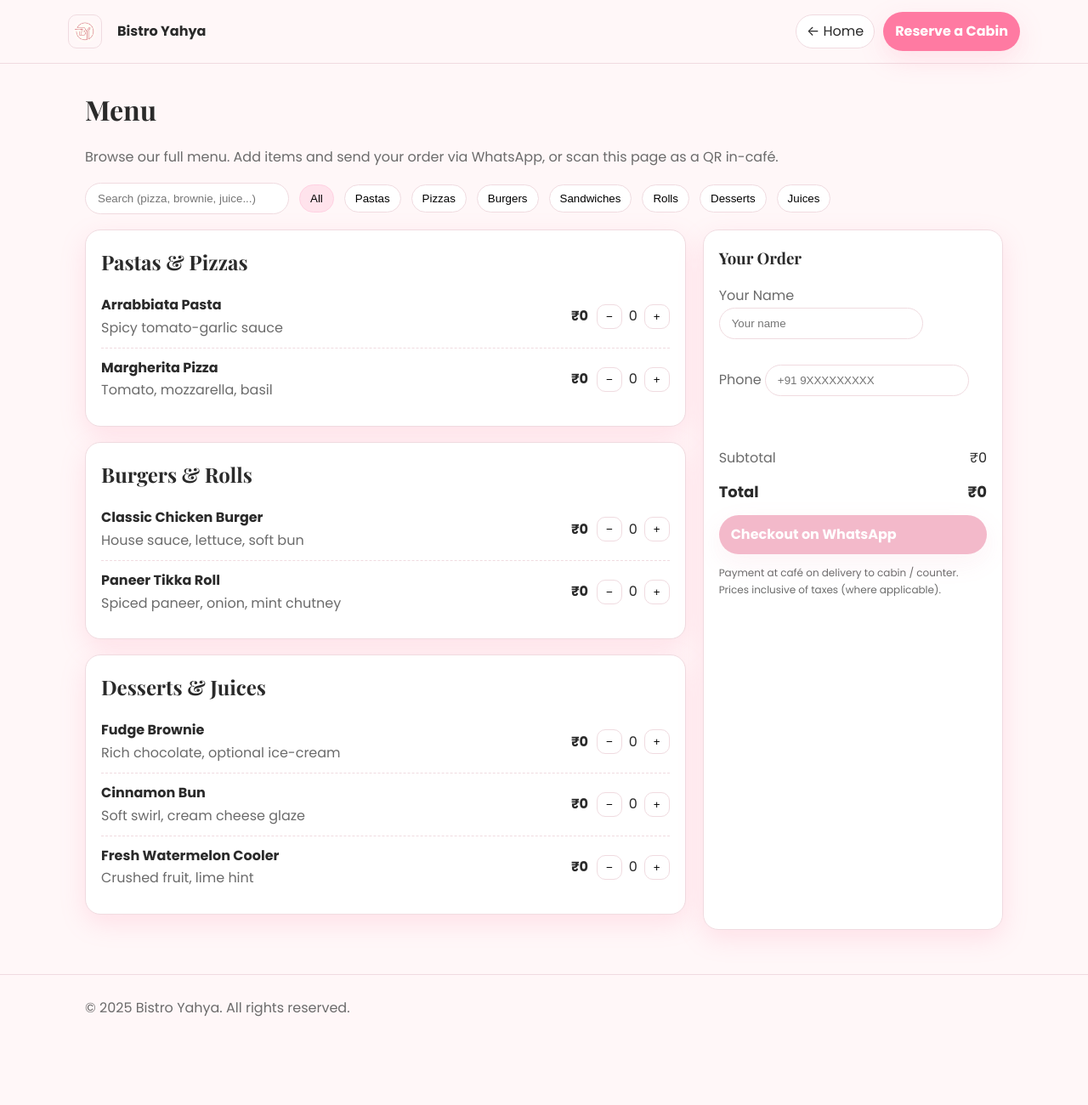
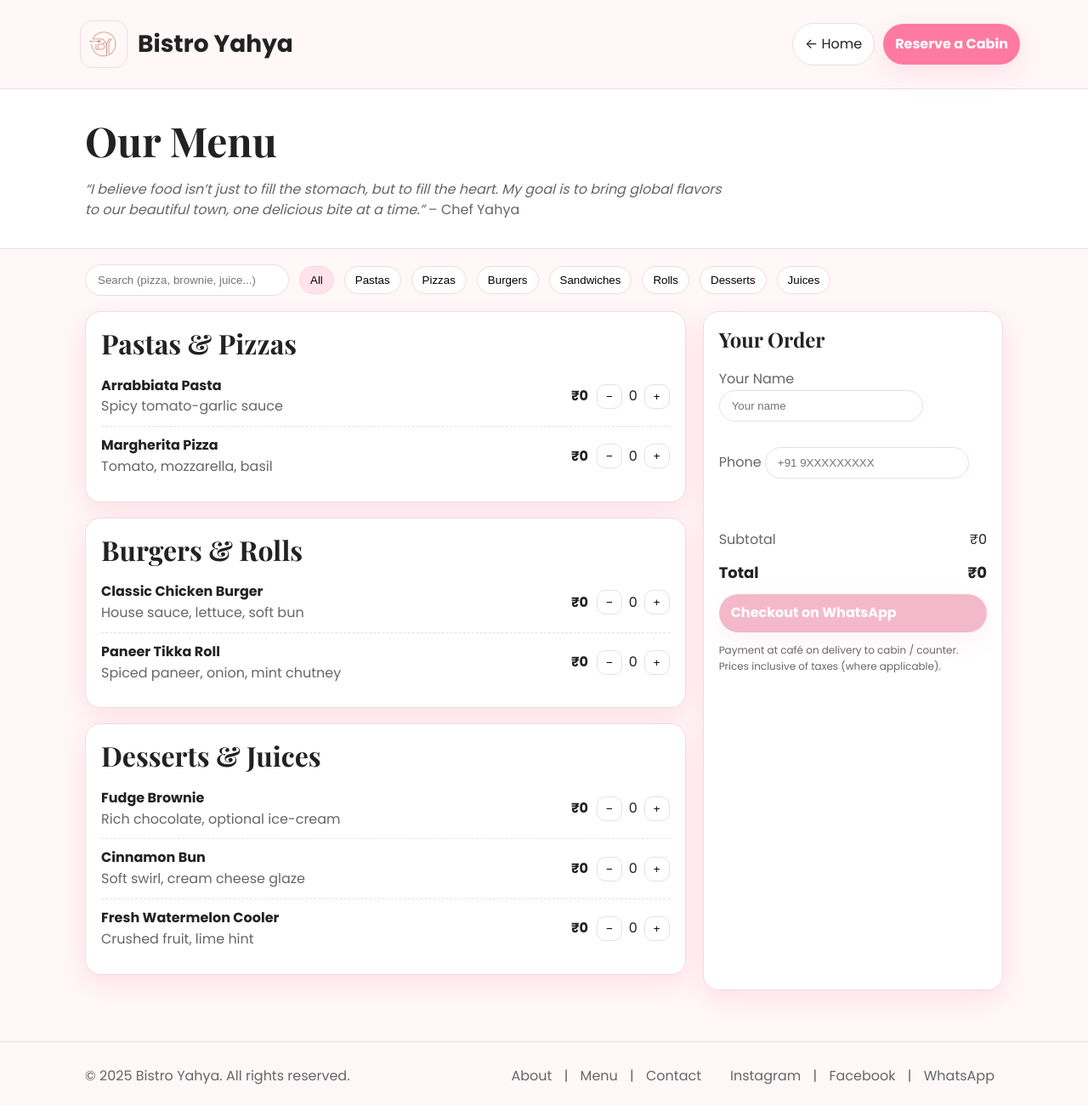
Before and after one commit to mushusm/bistro-yahya-website, a plain HTML site: page menu.html in a window 1280 px wide. Shown: the whole page at 85% size. Before the commit the page ends 1225 px from the top, so only its background shows below. Drawn offline with nearby package versions, Linux system fonts and the light colour scheme.

Commit message:
Update menu.html

```diff
--- a/menu.html
+++ b/menu.html
@@ -4,28 +4,43 @@
   <meta charset="utf-8" />
   <meta name="viewport" content="width=device-width, initial-scale=1" />
   <title>Menu | Bistro Yahya</title>
-  <meta name="description" content="View the full Bistro Yahya menu. Pastas, pizzas, burgers, sandwiches, rolls, specialty desserts and fresh juices. Order via WhatsApp or scan QR in-café." />
+  <meta name="description" content="View the full Bistro Yahya menu. Pastas, pizzas, burgers, sandwiches, rolls, specialty desserts and fresh juices. Order via WhatsApp or scan in-café." />
   <link rel="icon" href="Bistro Yahya.png" />
   <link href="https://fonts.googleapis.com/css2?family=Playfair+Display:wght@600;700&family=Poppins:wght@400;500;700&display=swap" rel="stylesheet">
   <style>
-    :root{ --bg:#fff7f8; --card:#ffffff; --text:#2a2a2a; --muted:#6b6b6b; --accent:#ff7aa2; --accent-2:#f3c6cf; --leaf:#7bb089; --border:#f0dbe0; --max:1120px; --radius:18px; --shadow:0 10px 30px rgba(255,122,162,.18); }
+    :root{ --bg:#fff7f8; --card:#ffffff; --text:#222; --muted:#666; --accent:#ff7aa2; --accent-2:#f3c6cf; --leaf:#7bb089; --border:#f0dbe0; --max:1120px; --radius:18px; --shadow:0 10px 30px rgba(255,122,162,.18); }
     *{box-sizing:border-box}
-    html,body{margin:0;background:var(--bg);color:var(--text);font-family:Poppins,system-ui,-apple-system,Segoe UI,Roboto,Arial,sans-serif;line-height:1.65}
-    h1,h2,h3{font-family:"Playfair Display",serif;margin:0 0 8px}
+    html{scroll-behavior:smooth}
+    html,body{margin:0;background:var(--bg);color:var(--text);font-family:Poppins,system-ui,-apple-system,Segoe UI,Roboto,Arial,sans-serif;line-height:1.55}
+    body{font-size:16px} @media (max-width:768px){body{font-size:18px}}
+    h1,h2,h3{font-family:"Playfair Display",serif;line-height:1.2;margin:0 0 8px}
+    h1{font-size:clamp(36px,5vw,48px)}
+    h2{font-size:clamp(28px,3.2vw,32px)}
+    h3{font-size:clamp(20px,2.4vw,24px)}
     a{color:inherit;text-decoration:none}
     .container{max-width:var(--max);margin:0 auto;padding:0 20px}
-    header{position:sticky;top:0;background:rgba(255,247,248,.85);backdrop-filter:saturate(180%) blur(8px);border-bottom:1px solid var(--border);z-index:10}
-    .nav{display:flex;align-items:center;justify-content:space-between;padding:14px 0}
+
+    /* Header */
+    header{position:sticky;top:0;background:rgba(255,247,248,.85);backdrop-filter:saturate(180%) blur(8px);border-bottom:1px solid var(--border);z-index:10;min-height:72px}
+    .nav{display:flex;align-items:center;justify-content:space-between;padding:12px 0}
     .brand{display:flex;gap:12px;align-items:center}
-    .brand img{width:40px;height:40px;border-radius:10px;border:1px solid var(--border)}
-    .cta{background:var(--accent);color:#fff;font-weight:700;padding:10px 14px;border-radius:999px;box-shadow:var(--shadow)}
-    .cta.disabled{opacity:.55;pointer-events:none;filter:grayscale(20%)}
-    main{padding:28px 0}
-    .controls{display:flex;gap:12px;flex-wrap:wrap;align-items:center;margin:8px 0 18px}
+    .brand img{width:56px;height:56px;border-radius:14px;border:1px solid var(--border)}
+    .brand strong{font-weight:800;font-size:clamp(20px,3vw,28px)}
+    .nav a{padding:12px 14px;border-radius:999px}
+
+    main{padding:0 0 28px}
+
+    /* Menu hero */
+    .menu-hero{background:#fff;padding:32px 0 16px;border-bottom:1px solid var(--border)}
+    .menu-hero .sub{color:var(--muted);max-width:760px}
+
+    /* Controls + grid */
+    .controls{display:flex;gap:12px;flex-wrap:wrap;align-items:center;margin:18px 0}
     .input{background:#fff;border:1px solid var(--border);border-radius:999px;padding:10px 14px;min-width:240px}
     .chip{background:#fff;border:1px solid var(--border);border-radius:999px;padding:8px 12px;cursor:pointer}
     .chip.active{background:#ffe3ec;border-color:#ffd1e2}
     .grid{display:grid;grid-template-columns:2fr 1fr;gap:20px}
+
     .card{background:var(--card);border:1px solid var(--border);border-radius:var(--radius);padding:18px;box-shadow:var(--shadow)}
     .sec{margin-bottom:18px}
     .item{display:grid;grid-template-columns:1fr auto auto;gap:10px;align-items:center;padding:10px 0;border-bottom:1px dashed var(--border)}
@@ -33,36 +48,50 @@
     .muted{color:var(--muted)}
     .price{font-weight:700}
     .btn{border:1px solid var(--border);background:#fff;border-radius:10px;padding:6px 10px;cursor:pointer}
-    .btn:disabled{opacity:.5;cursor:not-allowed}
     .qty{display:inline-flex;align-items:center;gap:8px}
     .sticky{position:sticky;top:82px}
     .summary{display:flex;flex-direction:column;gap:12px}
-    .summary h3{margin:0 0 4px}
     .line{display:flex;justify-content:space-between}
     .total{font-weight:800;font-size:18px}
     .note{font-size:12px;color:var(--muted)}
     .tag{display:inline-block;background:var(--leaf);color:#fff;border-radius:999px;padding:2px 8px;font-size:12px;margin-left:8px}
     .ribbon{display:inline-block;background:#fff;border:1px solid var(--border);padding:6px 12px;border-radius:999px}
-    footer{border-top:1px solid var(--border);padding:26px 0;color:var(--muted);margin-top:24px}
-    @media (max-width: 980px){.grid{grid-template-columns:1fr}}
+
+    footer{border-top:1px solid var(--border);padding:28px 0;color:var(--muted);margin-top:32px}
+    .foot{display:grid;grid-template-columns:1fr auto auto;gap:14px;align-items:center}
+    .links a{padding:8px 10px}
+    .actionbar{position:fixed;bottom:0;left:0;right:0;background:#fff;border-top:1px solid var(--border);display:none;z-index:60}
+    .actionbar .row{display:grid;grid-template-columns:repeat(3,1fr)}
+    .actionbar a{display:flex;align-items:center;justify-content:center;gap:8px;height:60px;font-weight:700}
+    .cta{background:var(--accent);color:#fff;font-weight:700;padding:10px 14px;border-radius:999px;box-shadow:var(--shadow)}
+    .cta.disabled{opacity:.55;pointer-events:none;filter:grayscale(20%)}
+
+    @media (max-width:980px){
+      .grid{grid-template-columns:1fr}
+      .actionbar{display:block}
+    }
   </style>
 </head>
 <body>
   <header>
     <div class="container nav">
-      <a class="brand" href="./"><img src="Bistro Yahya.png" alt="Bistro Yahya"/><strong style="margin-left:6px">Bistro Yahya</strong></a>
+      <a class="brand" href="./" aria-label="Bistro Yahya Home"><img src="Bistro Yahya.png" alt="Bistro Yahya"/><strong>Bistro Yahya</strong></a>
       <div style="display:flex;gap:10px;align-items:center">
         <a class="ribbon" href="./">← Home</a>
-        <a class="cta" href="https://wa.me/919611113310?text=Hi%2C%20I%27d%20like%20to%20reserve%20a%20cabin%20at%20Bistro%20Yahya" target="_blank" rel="noopener">Reserve a Cabin</a>
+        <a class="cta" href="https://wa.me/919611113310?text=Hi%20Bistro%20Yahya!%20I%27d%20like%20to%20reserve%20a%20cabin." target="_blank" rel="noopener" aria-label="Reserve a Cabin">Reserve a Cabin</a>
       </div>
     </div>
   </header>
 
   <main>
+    <section class="menu-hero">
+      <div class="container">
+        <h1>Our Menu</h1>
+        <p class="sub"><em>“I believe food isn’t just to fill the stomach, but to fill the heart. My goal is to bring global flavors to our beautiful town, one delicious bite at a time.”</em> – Chef Yahya</p>
+      </div>
+    </section>
+
     <div class="container">
-      <h1>Menu</h1>
-      <p class="muted">Browse our full menu. Add items and send your order via WhatsApp, or scan this page as a QR in-café.</p>
-
       <div class="controls">
         <input id="search" class="input" placeholder="Search (pizza, brownie, juice...)" />
         <button class="chip active" data-filter="all">All</button>
@@ -103,8 +132,21 @@
   </main>
 
   <footer>
-    <div class="container">© <span id="year"></span> Bistro Yahya. All rights reserved.</div>
+    <div class="container foot">
+      <div>© <span id="year"></span> Bistro Yahya. All rights reserved.</div>
+      <nav class="links" aria-label="Quick Links"><a href="./#chef">About</a> | <a href="menu.html">Menu</a> | <a href="./#visit">Contact</a></nav>
+      <div aria-label="Social" class="links"><a href="https://instagram.com/yourhandle" target="_blank" rel="noopener">Instagram</a> | <a href="https://facebook.com/yourpage" target="_blank" rel="noopener">Facebook</a> | <a href="https://wa.me/919611113310" target="_blank" rel="noopener">WhatsApp</a></div>
+    </div>
   </footer>
+
+  <!-- Sticky mobile action bar -->
+  <div class="actionbar" aria-hidden="true">
+    <div class="row">
+      <a href="menu.html" aria-label="Order Now">📜 Order Now</a>
+      <a href="tel:+919611113310" aria-label="Call Bistro Yahya">📞 Call</a>
+      <a href="https://wa.me/919611113310?text=Hi%20Bistro%20Yahya!%20I%27d%20like%20to%20place%20an%20order." target="_blank" rel="noopener" aria-label="WhatsApp Bistro Yahya">💬 WhatsApp</a>
+    </div>
+  </div>
 
   <script>
     const PHONE = '919611113310';
@@ -122,9 +164,6 @@
     let data = { sections: [] };
     let cart = JSON.parse(localStorage.getItem('by_cart')||'{}');
     let activeFilter = 'all';
-
-    // single QR for all; no per-cabin parameter
-    const urlCabin = '';
 
     function saveCart(){ localStorage.setItem('by_cart', JSON.stringify(cart)); }
     function currency(n){ const num = Number(n); return '₹' + (Number.isFinite(num)? num : 0); }
@@ -248,5 +287,14 @@
 
     load();
   </script>
+
+  <!-- Sticky mobile action bar -->
+  <div class="actionbar" aria-hidden="true">
+    <div class="row">
+      <a href="menu.html" aria-label="Order Now">📜 Order Now</a>
+      <a href="tel:+919611113310" aria-label="Call Bistro Yahya">📞 Call</a>
+      <a href="https://wa.me/919611113310?text=Hi%20Bistro%20Yahya!%20I%27d%20like%20to%20place%20an%20order." target="_blank" rel="noopener" aria-label="WhatsApp Bistro Yahya">💬 WhatsApp</a>
+    </div>
+  </div>
 </body>
 </html>
```
